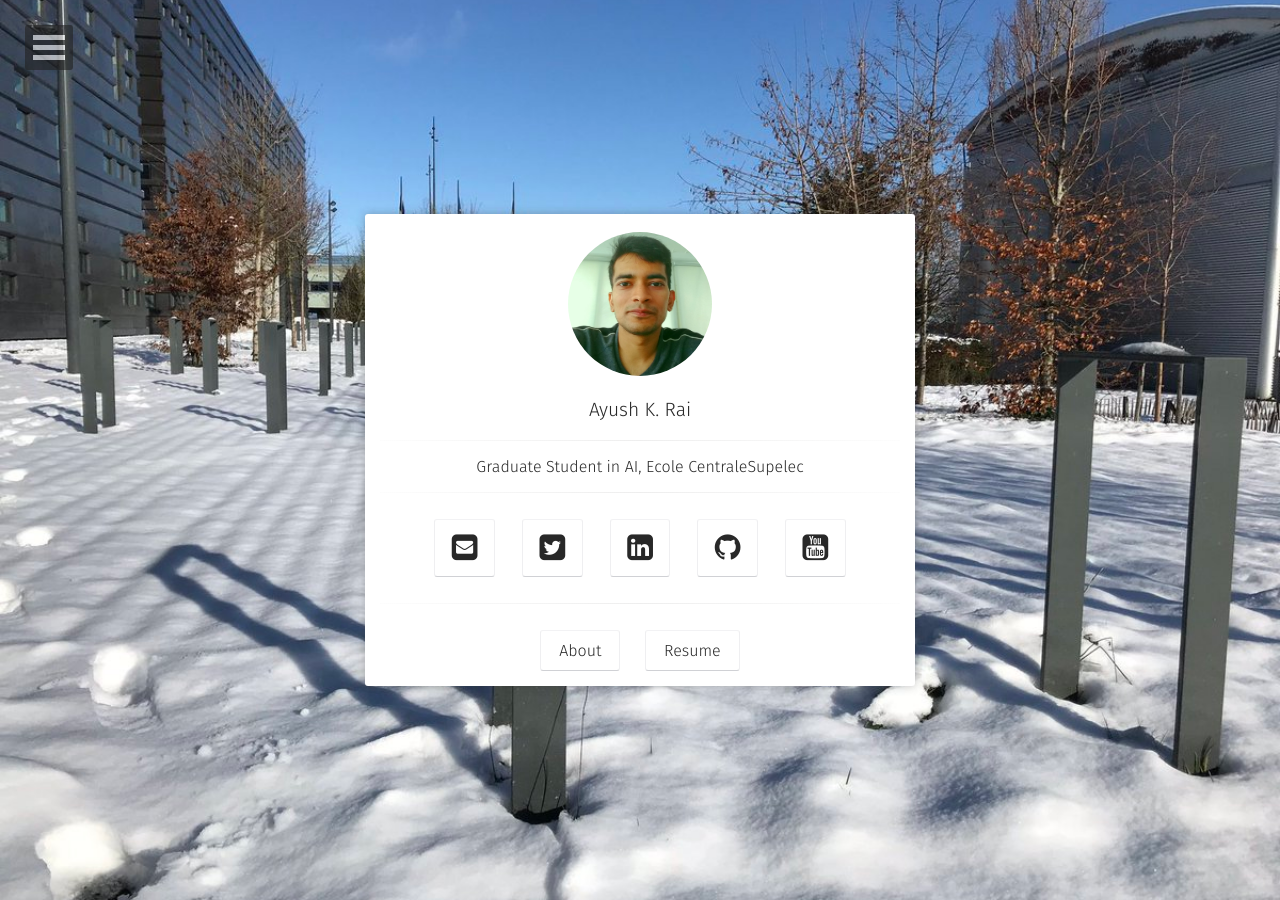
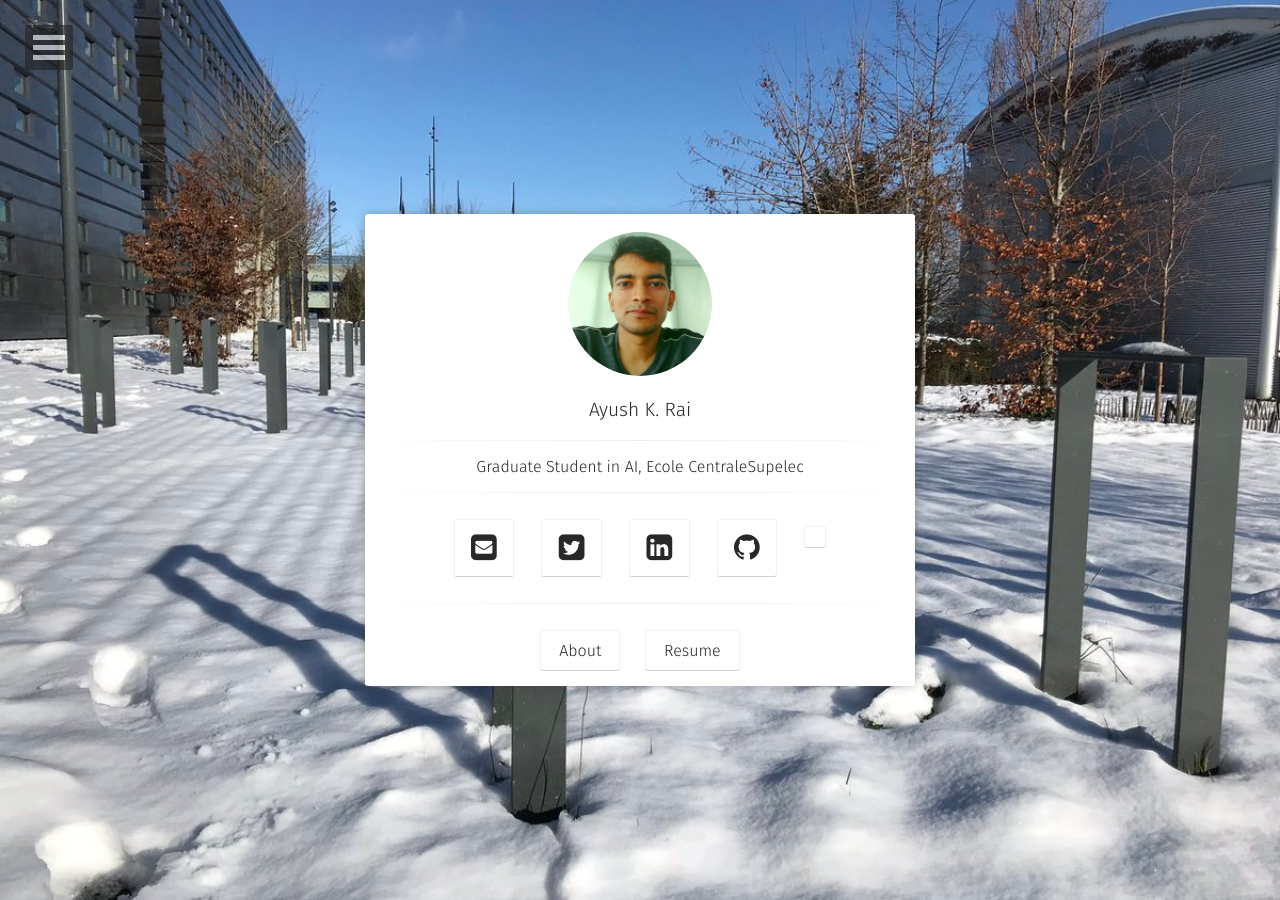
Before and after one commit to rayush7/rayush7.github.io, a Jekyll site: the page built from index.html, in a window 1280 px wide. Built offline with Jekyll 4.4.1, drawn with Linux system fonts in a browser that asks for light colours; some web fonts are replaced; a style sheet for code colours, icons or effects is not loaded.

Commit message:
added google scholar

```diff
--- a/_includes/nav.html
+++ b/_includes/nav.html
@@ -1,4 +1,7 @@
-	<nav id="dl-menu" class="dl-menuwrapper" role="navigation">
+    <header>
+    <link rel="stylesheet" href="https://cdn.rawgit.com/jpswalsh/academicons/master/css/academicons.min.css">
+    </header>
+    <nav id="dl-menu" class="dl-menuwrapper" role="navigation">
 		<button class="dl-trigger">Open Menu</button>
 		<ul class="dl-menu">
 			<li><a href="{{ site.url }}/">Home</a></li>
@@ -84,7 +87,7 @@
                         <a href="https://news.ycombinator.com/user?id={{ site.hackernews }}" target="_blank" rel="noopener noreferrer"><i class="fa fa-fw fa-hacker-news"></i> Hacker News</a>
                     </li>{% endif %}
                     {% if site.googlescholar %}<li>
-                        <a href="https://scholar.google.com/citations?user={{ site.googlescholar }}" target="_blank" rel="noopener noreferrer"><i class="fa fa-fw fa-youtube-square"></i> Google Scholar</a>
+                        <a href="https://scholar.google.com/citations?user={{ site.googlescholar }}" target="_blank" rel="noopener noreferrer"><i class="ai ai-google-scholar-square ai-3x"></i> Google Scholar</a>
                     </li>{% endif %}
 				</ul><!-- /.dl-submenu -->
 			</li>
--- a/_includes/social-links.html
+++ b/_includes/social-links.html
@@ -1,3 +1,6 @@
+                  <header>
+                  <link rel="stylesheet" href="https://cdn.rawgit.com/jpswalsh/academicons/master/css/academicons.min.css">
+                  </header>
                     <hr class="hr-line">
                     <h3 class="title" style="font-size:30px;">
                         {% if site.email %}<a class="social-btn" href="mailto:{{ site.email }}" target="_blank" rel="noopener noreferrer"><i class="fa fa-fw fa-envelope-square"></i></a>{% endif %}
@@ -24,6 +27,6 @@
                         {% if site.codepen %}<a class="social-btn" href="http://codepen.io/{{ site.codepen }}" target="_blank" rel="noopener noreferrer"><i class="fa fa-fw fa-codepen"></i></a>{% endif %}
                         {% if site.keybase %}<a class="social-btn" href="https://keybase.io/{{ site.keybase }}" target="_blank" rel="noopener noreferrer"><i class="fa fa-fw fa-key"></i></a>{% endif %}
                         {% if site.xmpp %}<a class="social-btn" href="xmpp:{{ site.xmpp }}" target="_blank" rel="noopener noreferrer"><i class="fa fa-fw fa-lightbulb-o"></i></a>{% endif %}
-                        {% if site.hackernews %}<a class="social-btn" href="https://news.ycombinator.com/user?id={{ site.hackernews }}" target="_blank" rel="noopener noreferrer"><i class="fa fa-fw fa-hacker-news"></i></a>{% endif %}
-                        {% if site.googlescholar %}<a class="social-btn" href="https://scholar.google.com/citations?user={{ site.googlescholar }}" target="_blank" rel="noopener noreferrer"><i class="fa fa-fw fa-youtube-square"></i></a>{% endif %}
+                        {% if site.hackernews %}<a class="social-btn" href="https://news.ycombinator.com/user?id={{ site.hackernews }}" target="_blank" rel="noopener noreferrer"><i class="ai ai-google-scholar-square ai-3x"></i></a>{% endif %}
+                        {% if site.googlescholar %}<a class="social-btn" href="https://scholar.google.com/citations?user={{ site.googlescholar }}" target="_blank" rel="noopener noreferrer"><i class="ai ai-google-scholar-square ai-3x"></i></a>{% endif %}
                   </h3>
```
